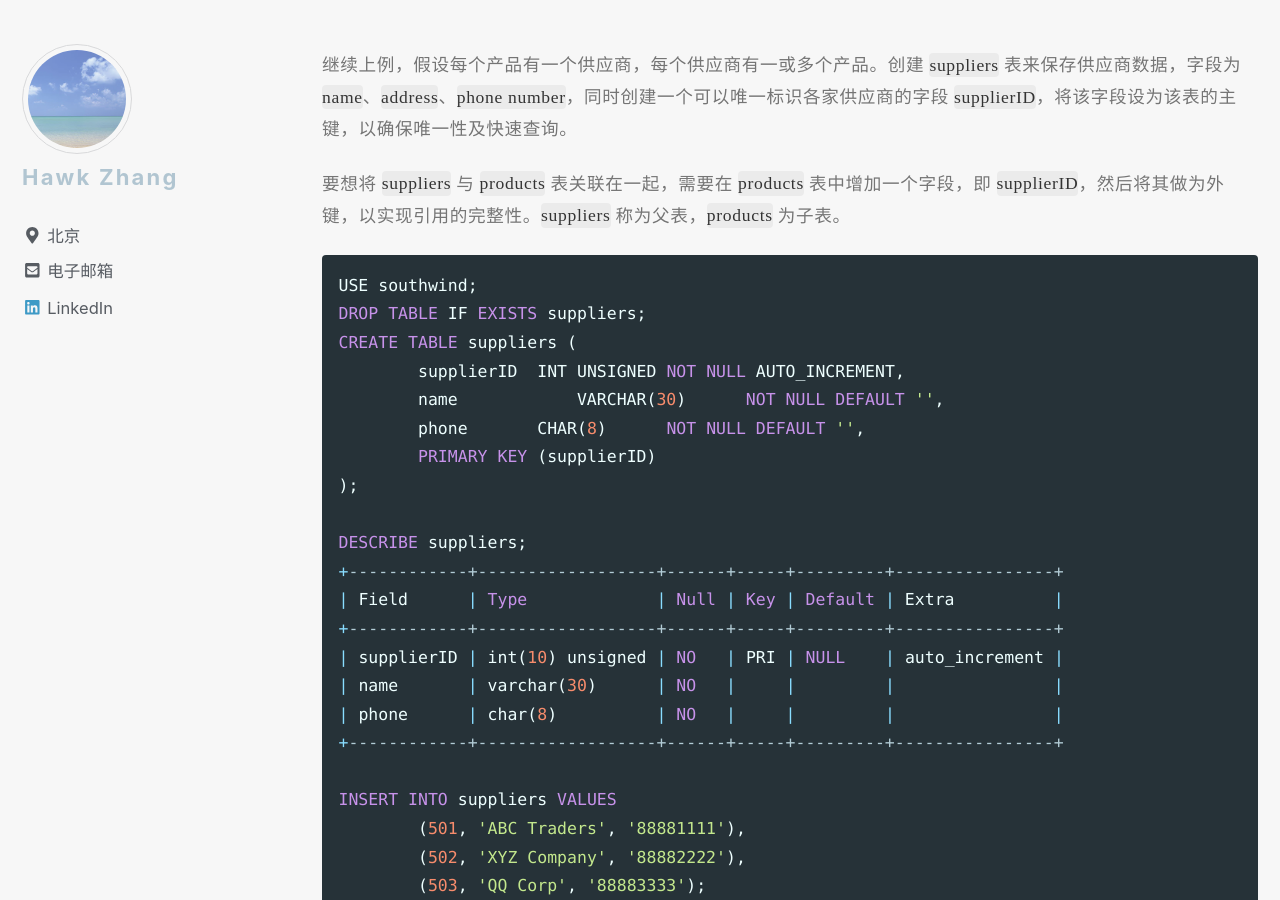
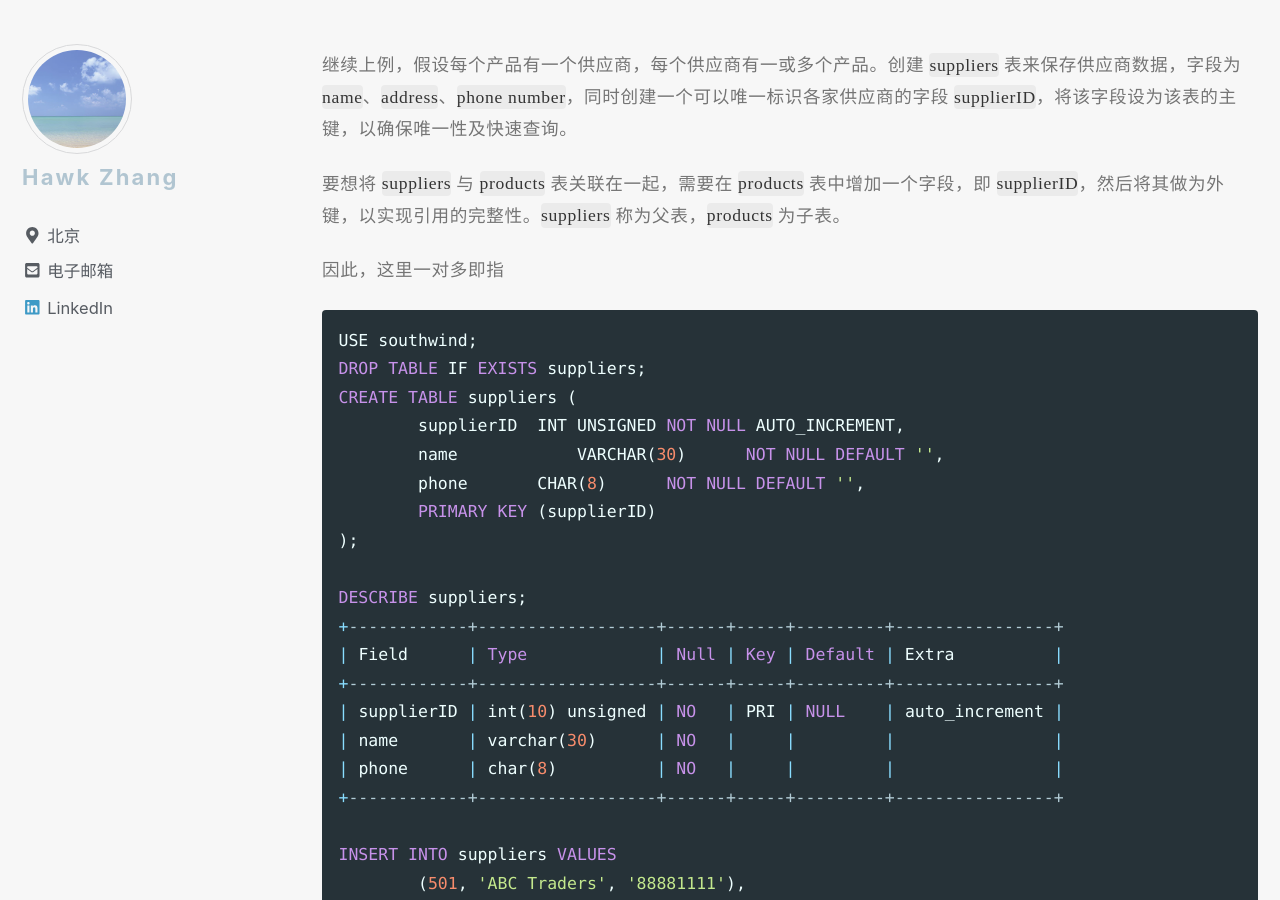
Before and after one commit to narru888/linotes_note, a Jekyll site: the page built from _posts/mysql/2016-04-02-statements.md, in a window 1280 px wide and 900 px high, scrolled down 26082 px. Built offline with Jekyll 4.4.1, drawn with Linux system fonts in a browser that asks for light colours; nearby versions of some CDN libraries; a script that is not in the unit is left out.

Commit message:
update on 2018-10-15 20:51:01 CST

````diff
--- a/_posts/mysql/2016-04-02-statements.md
+++ b/_posts/mysql/2016-04-02-statements.md
@@ -1067,6 +1067,8 @@ $ mysql -u root -p southwind < ~/Documents/load_products.sql
 
 要想将 `suppliers` 与 `products` 表关联在一起，需要在 `products` 表中增加一个字段，即 `supplierID`，然后将其做为外键，以实现引用的完整性。`suppliers` 称为父表，`products` 为子表。
 
+因此，这里一对多即指
+
 ```sql
 USE southwind;
 DROP TABLE IF EXISTS suppliers;
````
